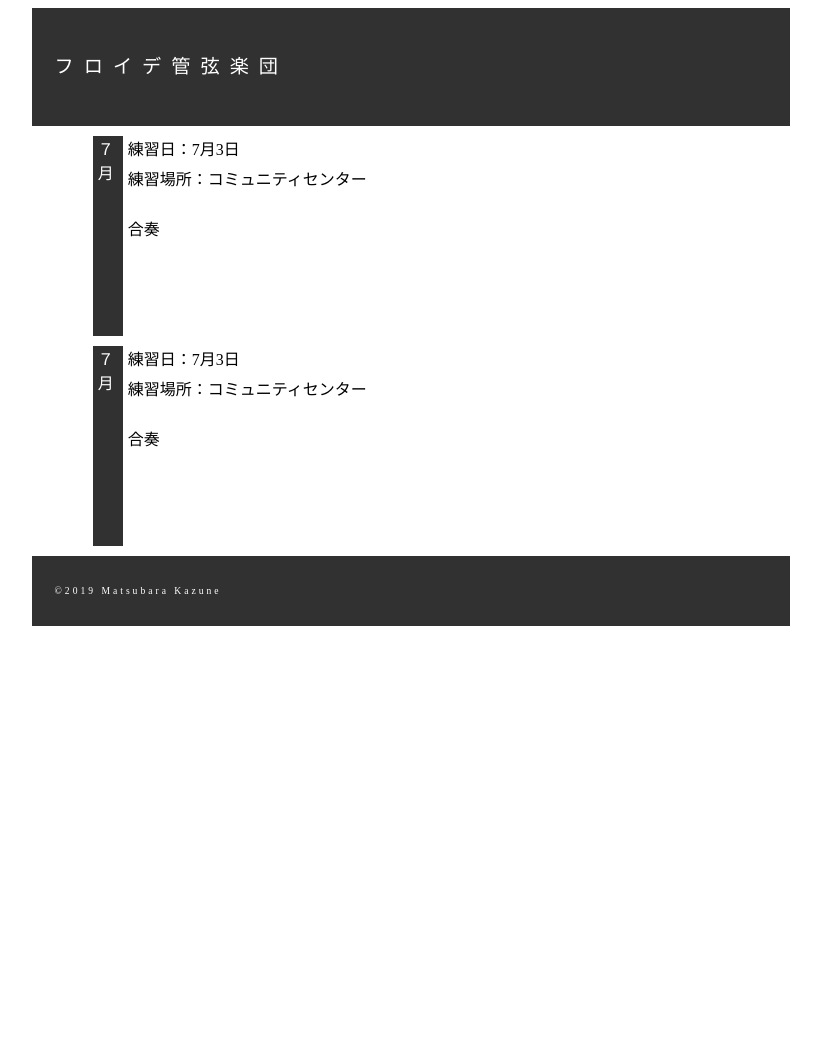
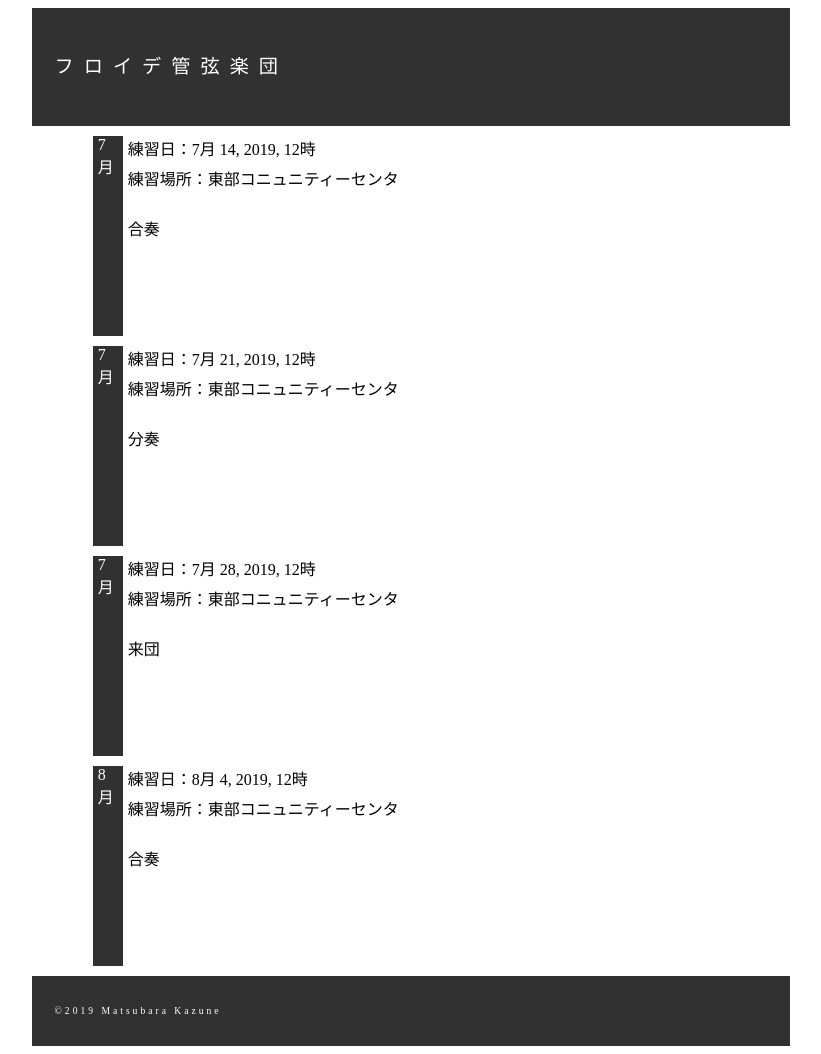
Before and after one commit to NMIRI-kmatsubara/Attendance_app, a Django app: page /schedule/ in a window 1280 px wide. Shown: the whole page, without its empty margins (229-1050 px from the left). Before the commit the page ends 626 px from the top, so only its background shows below. Run offline with Django 3.2, Linux system fonts and the light colour scheme; data comes from the database, SQL or seed files in the repository; both versions use the stored data as it was after the commit; parts of the project's set-up code (start-up, migrations or seed data) failed here and were passed over.

Commit message:
Edit schedule.html

```diff
--- a/app/models.py
+++ b/app/models.py
@@ -122,3 +122,6 @@ class Attend(models.Model):
     member = models.ForeignKey(User, on_delete=models.PROTECT, null=True)
     check_attend = models.ForeignKey(Check_attend, on_delete=models.PROTECT, null=True)
     comment = models.TextField(blank=True)
+
+    class Meta:
+        unique_together =('practice', 'member')
--- a/app/templates/app/index.html
+++ b/app/templates/app/index.html
@@ -20,5 +20,5 @@
         </div>
 
     </div>
-    <button type="button" class="btn btn-primary">Primary</button>
+
 {% endblock %}
--- a/app/templates/app/schedule.html
+++ b/app/templates/app/schedule.html
@@ -3,34 +3,17 @@
 {% block content %}
 
 
+{% for practice in practices %}
+    <div class="flex">
+        <p class="set-lineup-month">{{ practice.date|date:"n"}}月</p>
+        <div class="set-lineup-box">
+                <p class="set-lineup-day">練習日：{{ practice.date }}</p>
+                <p class="set-lineup-place">練習場所：{{ practice.Place_Category }}</p>
+                <p class="set-lineup-menu">{{ practice.manu }}</p>
 
-<div class="flex">
-    <p class="set-lineup-month">７月</p>
-    <div class="set-lineup-box">
-            <p class="set-lineup-day">練習日：7月3日</p>
-            <p class="set-lineup-place">練習場所：コミュニティセンター</p>
-            <p class="set-lineup-menu">合奏</p>
-
+        </div>
     </div>
-</div>
-
-<div class="flex">
-    <p class="set-lineup-month">７月</p>
-    <div class="set-lineup-box">
-            <p class="set-lineup-day">練習日：7月3日</p>
-            <p class="set-lineup-place">練習場所：コミュニティセンター</p>
-            <p class="set-lineup-menu">合奏</p>
-
-    </div>
-</div>
-
-
-
-
-
-
-
-
+{% endfor %}
 
 
 
--- a/app/views.py
+++ b/app/views.py
@@ -4,14 +4,15 @@ from django.contrib.auth.views import LoginView, LogoutView
 
 from django.views import generic
 from .forms import LoginForm
-
+from .models import Practice
 
 # Create your views here.
 def index(request):
     return render(request, 'app/index.html')
 
 def schedule(request):
-    return render(request, 'app/schedule.html')
+    practices = Practice.objects.all().order_by('date')
+    return render(request, 'app/schedule.html', {'practices': practices})
 
 class Top(generic.TemplateView):
     template_name = 'app/top.html'
```
Also changed, not shown: app/migrations/0016_auto_20190710_1149.py (added), db.sqlite3.
